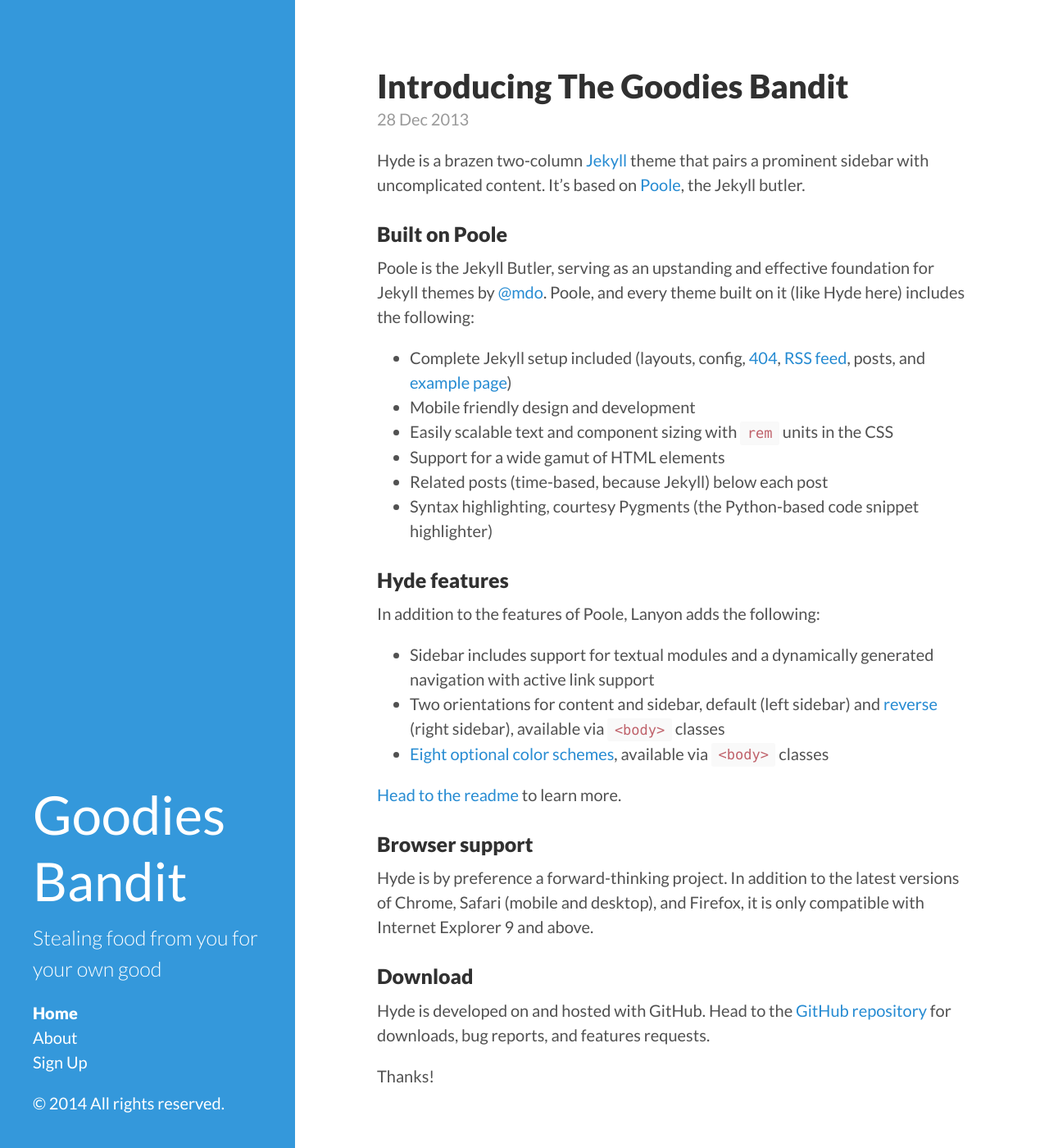
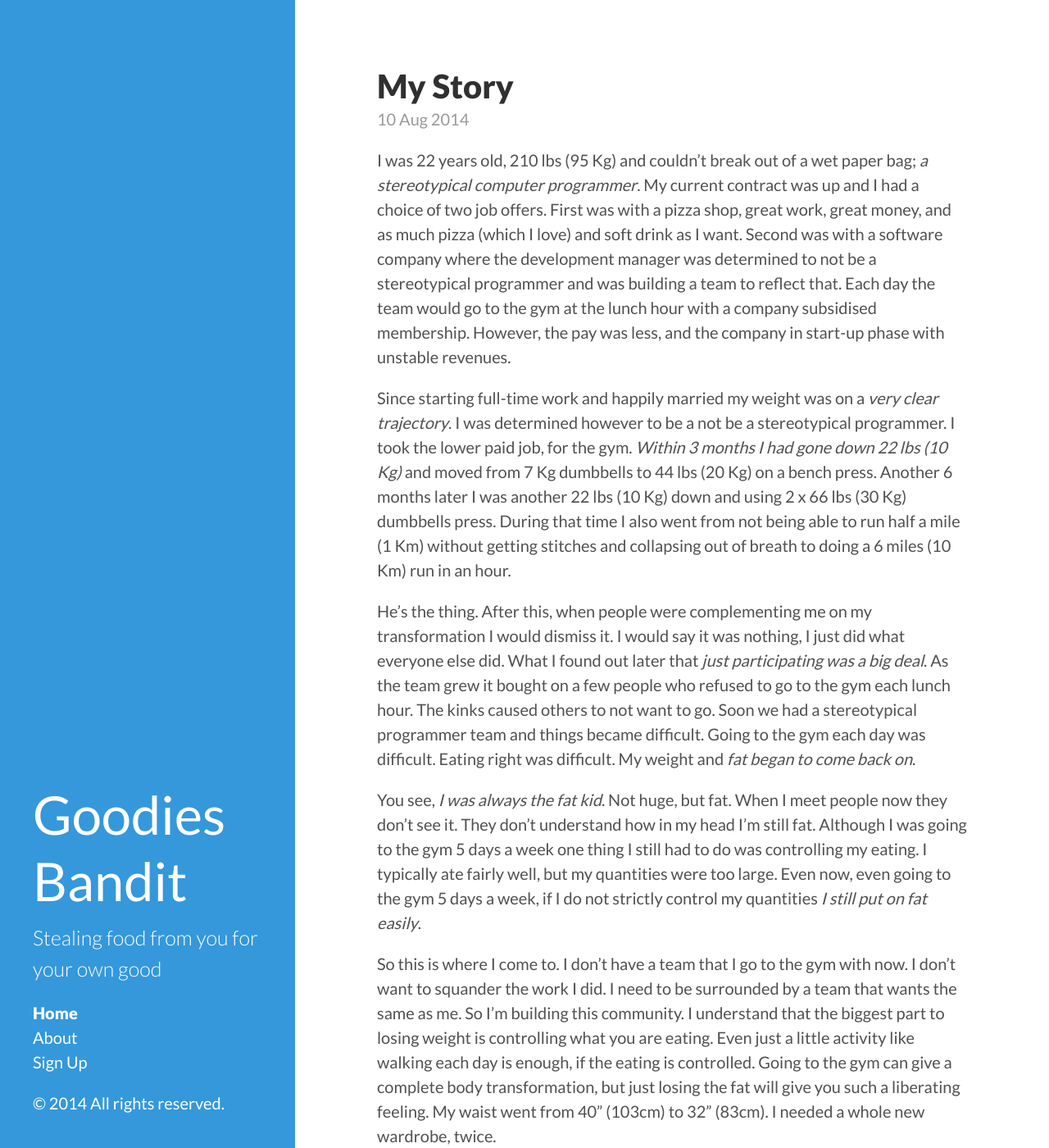
Before and after one commit to mgrowan/GoodiesBanditBlog, a Jekyll site: the page built from index.html, in a window 1280 px wide and 1400 px high. Shown: the whole window at 82% size. Built offline with Jekyll 4.4.1, drawn with Linux system fonts in a browser that asks for light colours; Markdown is read by kramdown in place of the engine named in the settings; the list of posts is cut into pages by our own code; some of the changed text lies outside the part shown.

Commit message:
Removed template posts Added first post Added Google Analytics tracking

```diff
--- a/_includes/head.html
+++ b/_includes/head.html
@@ -25,4 +25,14 @@
 
   <!-- RSS -->
   <link rel="alternate" type="application/rss+xml" title="RSS" href="/atom.xml">
+
+    <script>
+      (function(i,s,o,g,r,a,m){i['GoogleAnalyticsObject']=r;i[r]=i[r]||function(){
+      (i[r].q=i[r].q||[]).push(arguments)},i[r].l=1*new Date();a=s.createElement(o),
+      m=s.getElementsByTagName(o)[0];a.async=1;a.src=g;m.parentNode.insertBefore(a,m)
+      })(window,document,'script','//www.google-analytics.com/analytics.js','ga');
+
+      ga('create', 'UA-53008785-4', 'auto');
+      ga('send', 'pageview');
+   </script>
 </head>
--- a/_posts/2012-02-06-whats-jekyll.md
+++ /dev/null
@@ -1,12 +0,0 @@
----
-layout: post
-title: What's Jekyll?
----
-
-[Jekyll](http://jekyllrb.com) is a static site generator, an open-source tool for creating simple yet powerful websites of all shapes and sizes. From [the project's readme](https://github.com/mojombo/jekyll/blob/master/README.markdown):
-
-  > Jekyll is a simple, blog aware, static site generator. It takes a template directory [...] and spits out a complete, static website suitable for serving with Apache or your favorite web server. This is also the engine behind GitHub Pages, which you can use to host your project’s page or blog right here from GitHub.
-
-It's an immensely useful tool and one we encourage you to use here with Hyde.
-
-Find out more by [visiting the project on GitHub](https://github.com/mojombo/jekyll).
--- a/_posts/2012-02-07-example-content.md
+++ /dev/null
@@ -1,55 +0,0 @@
----
-layout: post
-title: Example content
----
-
-This blog post shows a few different types of content that's supported and styled with Hyde. Basic typography, images, and code are all supported.
-
------
-
-Cum sociis natoque penatibus et magnis <a href="#">dis parturient montes</a>, nascetur ridiculus mus. Aenean eu leo quam. Pellentesque ornare sem lacinia quam venenatis vestibulum. Sed posuere consectetur est at lobortis. Cras mattis consectetur purus sit amet fermentum.
-
-> Curabitur blandit tempus porttitor. **Nullam quis risus eget urna mollis** ornare vel eu leo. Nullam id dolor id nibh ultricies vehicula ut id elit.
-
-Etiam porta *sem malesuada magna* mollis euismod. Cras mattis consectetur purus sit amet fermentum. Aenean lacinia bibendum nulla sed consectetur.
-
-## Heading
-
-Vivamus sagittis lacus vel augue laoreet rutrum faucibus dolor auctor. Duis mollis, est non commodo luctus, nisi erat porttitor ligula, eget lacinia odio sem nec elit. Morbi leo risus, porta ac consectetur ac, vestibulum at eros.
-
-### Sub-heading
-
-Cum sociis natoque penatibus et magnis dis parturient montes, nascetur ridiculus mus.
-
-{% highlight js %}
-// Example can be run directly in your JavaScript console
-
-// Create a function that takes two arguments and returns the sum of those arguments
-var adder = new Function("a", "b", "return a + b");
-
-// Call the function
-adder(2, 6);
-// > 8
-{% endhighlight %}
-
-Aenean lacinia bibendum nulla sed consectetur. Etiam porta sem malesuada magna mollis euismod. Fusce dapibus, tellus ac cursus commodo, tortor mauris condimentum nibh, ut fermentum massa.
-
-### Sub-heading
-
-Cum sociis natoque penatibus et magnis dis parturient montes, nascetur ridiculus mus. Aenean lacinia bibendum nulla sed consectetur. Etiam porta sem malesuada magna mollis euismod. Fusce dapibus, tellus ac cursus commodo, tortor mauris condimentum nibh, ut fermentum massa justo sit amet risus.
-
-* Praesent commodo cursus magna, vel scelerisque nisl consectetur et.
-* Donec id elit non mi porta gravida at eget metus.
-* Nulla vitae elit libero, a pharetra augue.
-
-Donec ullamcorper nulla non metus auctor fringilla. Nulla vitae elit libero, a pharetra augue.
-
-1. Vestibulum id ligula porta felis euismod semper.
-2. Cum sociis natoque penatibus et magnis dis parturient montes, nascetur ridiculus mus.
-3. Maecenas sed diam eget risus varius blandit sit amet non magna.
-
-Cras mattis consectetur purus sit amet fermentum. Sed posuere consectetur est at lobortis.
-
------
-
-Want to see something else added? <a href="https://github.com/mdo/hyde/issues/new">Open an issue.</a>
--- a/_posts/2013-12-28-introducing-hyde.md
+++ /dev/null
@@ -1,37 +0,0 @@
----
-layout: post
-title: Introducing The Goodies Bandit
----
-
-Hyde is a brazen two-column [Jekyll](http://jekyllrb.com) theme that pairs a prominent sidebar with uncomplicated content. It's based on [Poole](http://getpoole.com), the Jekyll butler.
-
-### Built on Poole
-
-Poole is the Jekyll Butler, serving as an upstanding and effective foundation for Jekyll themes by [@mdo](https://twitter.com/mdo). Poole, and every theme built on it (like Hyde here) includes the following:
-
-* Complete Jekyll setup included (layouts, config, [404](/404), [RSS feed](/atom.xml), posts, and [example page](/about))
-* Mobile friendly design and development
-* Easily scalable text and component sizing with `rem` units in the CSS
-* Support for a wide gamut of HTML elements
-* Related posts (time-based, because Jekyll) below each post
-* Syntax highlighting, courtesy Pygments (the Python-based code snippet highlighter)
-
-### Hyde features
-
-In addition to the features of Poole, Lanyon adds the following:
-
-* Sidebar includes support for textual modules and a dynamically generated navigation with active link support
-* Two orientations for content and sidebar, default (left sidebar) and [reverse](https://github.com/poole/lanyon#reverse-layout) (right sidebar), available via `<body>` classes
-* [Eight optional color schemes](https://github.com/poole/hyde#themes), available via `<body>` classes
-
-[Head to the readme](https://github.com/poole/hyde#readme) to learn more.
-
-### Browser support
-
-Hyde is by preference a forward-thinking project. In addition to the latest versions of Chrome, Safari (mobile and desktop), and Firefox, it is only compatible with Internet Explorer 9 and above.
-
-### Download
-
-Hyde is developed on and hosted with GitHub. Head to the <a href="https://github.com/poole/hyde">GitHub repository</a> for downloads, bug reports, and features requests.
-
-Thanks!
--- /dev/null
+++ b/_posts/2014-08-10-My-Story.md
@@ -0,0 +1,17 @@
+---
+layout: post
+title: My Story
+---
+I was 22 years old, 210 lbs (95 Kg) and couldn't break out of a wet paper bag; *a stereotypical computer programmer*. My current contract was up and I had a choice of two job offers. First was with a pizza shop, great work, great money, and as much pizza (which I love) and soft drink as I want. Second was with a software company where the development manager was determined to not be a stereotypical programmer and was building a team to reflect that. Each day the team would go to the gym at the lunch hour with a company subsidised membership. However, the pay was less, and the company in start-up phase with unstable revenues.
+
+Since starting full-time work and happily married my weight was on a *very clear trajectory*. I was determined however to be a not be a stereotypical programmer. I took the lower paid job, for the gym. *Within 3 months I had gone down 22 lbs (10 Kg)* and moved from 7 Kg dumbbells to 44 lbs (20 Kg) on a bench press. Another 6 months later I was another 22 lbs (10 Kg) down and using 2 x 66 lbs (30 Kg) dumbbells press. During that time I also went from not being able to run half a mile (1 Km) without getting stitches and collapsing out of breath to doing a 6 miles (10 Km) run in an hour.
+
+He's the thing. After this, when people were complementing me on my transformation I would dismiss it. I would say it was nothing, I just did what everyone else did. What I found out later that *just participating was a big deal*. As the team grew it bought on a few people who refused to go to the gym each lunch hour. The kinks caused others to not want to go. Soon we had a stereotypical programmer team and things became difficult. Going to the gym each day was difficult. Eating right was difficult. My weight and *fat began to come back on*.
+
+You see, *I was always the fat kid*. Not huge, but fat. When I meet people now they don't see it. They don't understand how in my head I'm still fat. Although I was going to the gym 5 days a week one thing I still had to do was controlling my eating. I typically ate fairly well, but my quantities were too large. Even now, even going to the gym 5 days a week, if I do not strictly control my quantities *I still put on fat easily*.
+
+So this is where I come to. I don't have a team that I go to the gym with now. I don't want to squander the work I did. I need to be surrounded by a team that wants the same as me. So I'm building this community. I understand that the biggest part to losing weight is controlling what you are eating. Even just a little activity like walking each day is enough, if the eating is controlled. Going to the gym can give a complete body transformation, but just losing the fat will give you such a liberating feeling. My waist went from 40" (103cm) to 32" (83cm). I needed a whole new wardrobe, twice.
+
+Goodies Bandit will be launching soon. We want to get rid of overeating and excess goodies so that we may have freedom in our bodies. Occasional treats are fine, but what you will see being involved here is that these things are not as occasional as we think. This won't be for everybody. And we won't accept everybody. Sign up now to be involved in the design of this community. This year you can stop being the fat kid, you can *get control of your life*.
+
+Tell me your story in the comments below.
```
